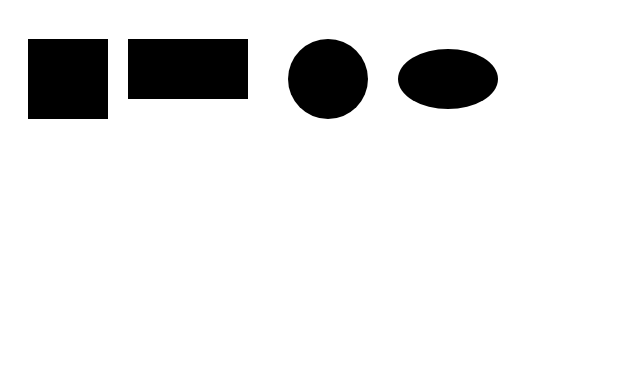
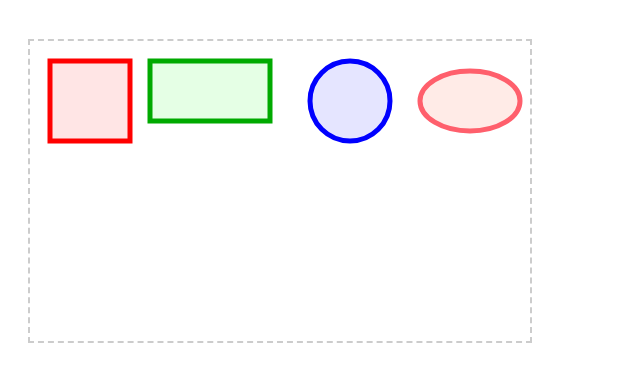
Before and after one commit to STWDD/svg-shapes-task, a plain HTML site: page index.html in a window 1280 px wide. Shown: the part 61-442 px from the top of the page, without its empty margins (0-640 px from the left). Drawn offline with Linux system fonts and the light colour scheme; the site is published under a folder, as on GitHub Pages, so addresses that start at the root find nothing.

Commit message:
Update index.html

```diff
--- a/index.html
+++ b/index.html
@@ -4,7 +4,7 @@
   <meta charset="UTF-8" />
   <meta name="viewport" content="width=device-width, initial-scale=1.0"/>
   <title>SVG Фігури</title>
-  <link rel="stylesheet" href="/svg-shapes-task/style.css" />
+  <link rel="stylesheet" href="style.css" />
 </head>
 <body>
   <h1>SVG Фігури з Анімацією</h1>
```
